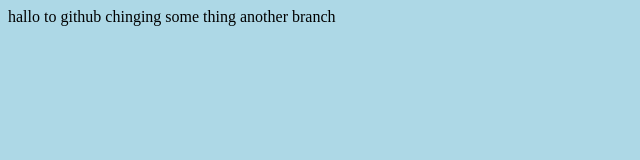
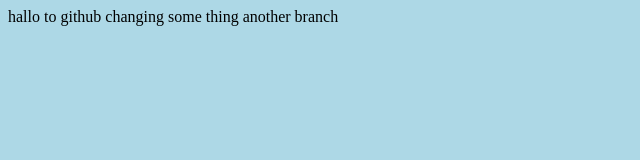
Before and after one commit to Abubakr-Alsheikh/just-learning, a plain HTML site: page index.html in a window 1280 px wide. Shown: the full height of the page, 0-640 px from the left. Drawn offline with Linux system fonts and the light colour scheme.

Commit message:
Create index.html

```diff
--- a/index.html
+++ b/index.html
@@ -9,7 +9,7 @@
     <title>Document</title>
 </head>
 <body>
-    chinging some thing
+    changing some thing
     another branch
 </body>
 </html>
```
